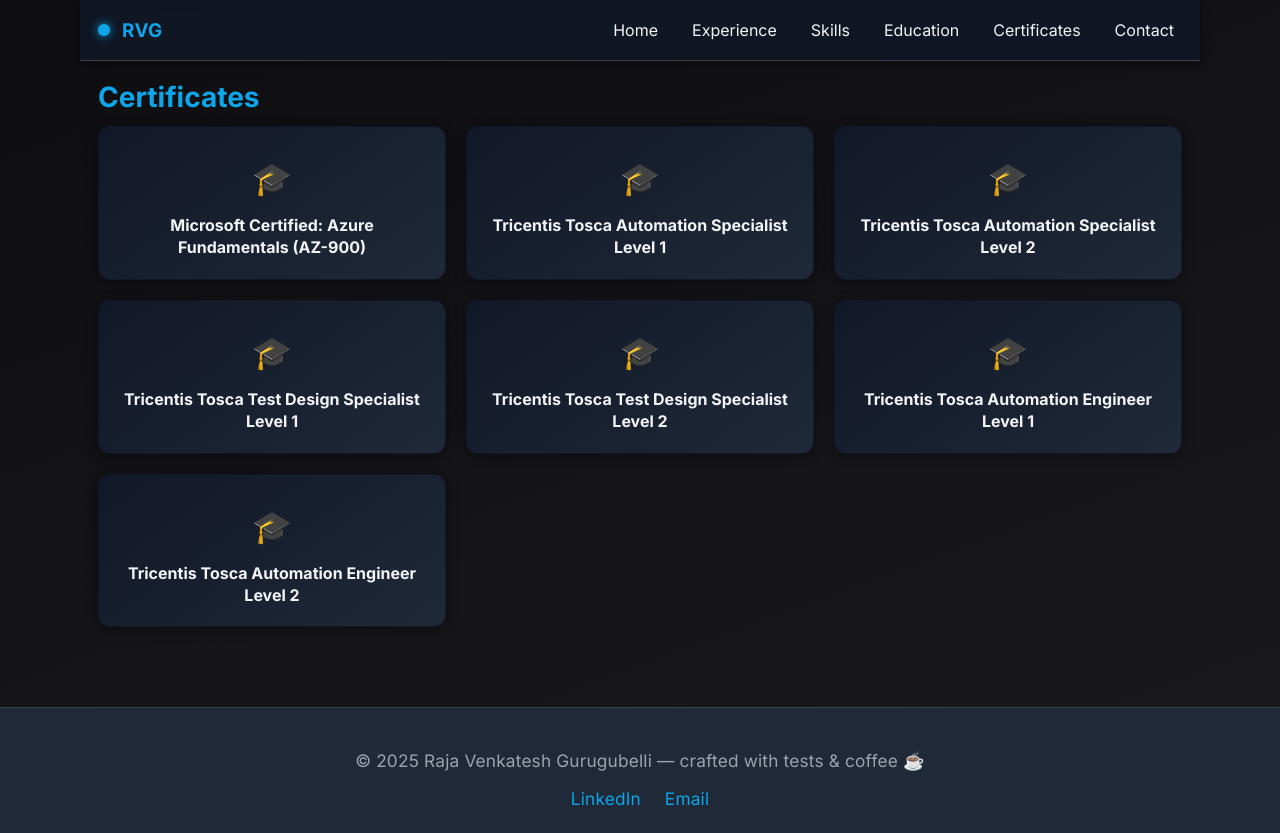
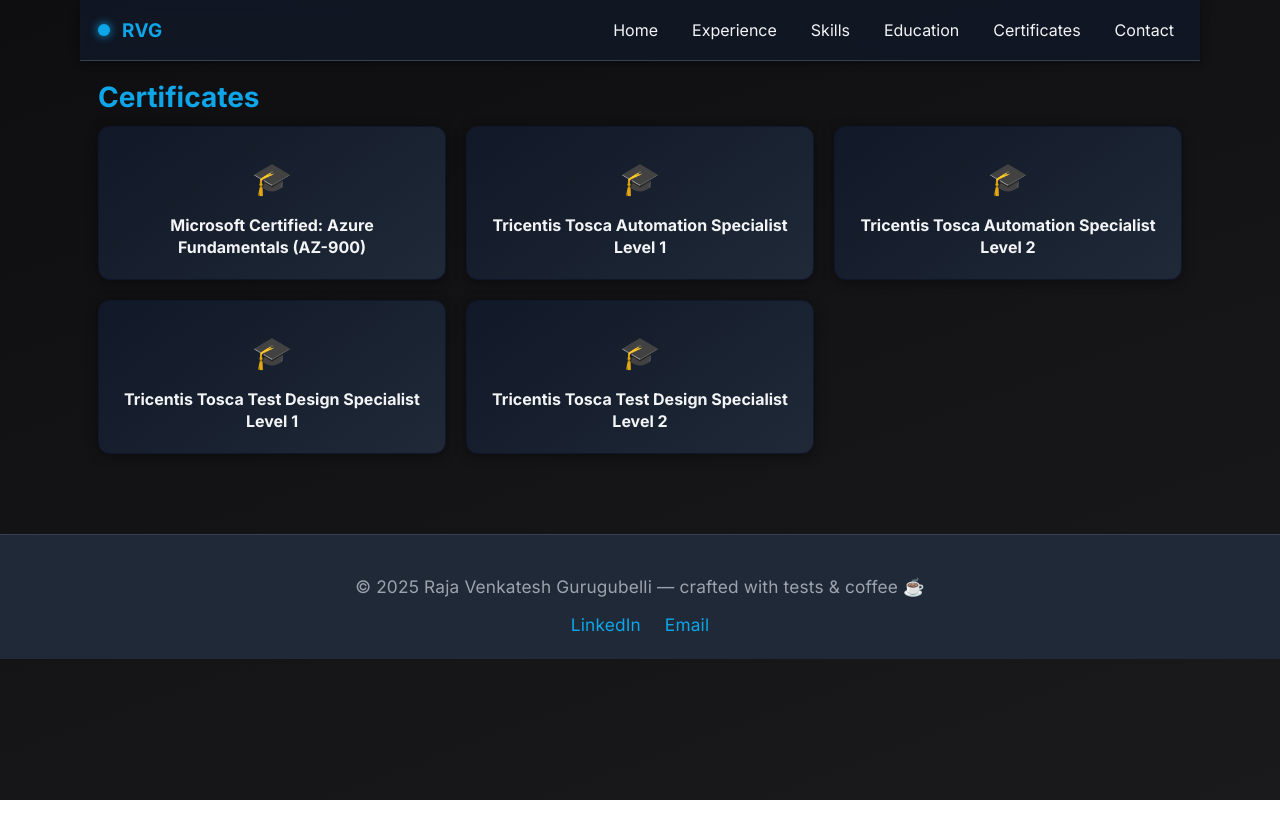
Before and after one commit to Rajavenkateshgurugubelli/portfolio, an Angular app: page /certificates in a window 1280 px wide. After the commit the page ends 800 px from the top, so only its background shows below. Built offline with nearby package versions, Linux system fonts and the light colour scheme.

Commit message:
Link certificates to external pages

```diff
--- a/src/app/certs/certs.component.html
+++ b/src/app/certs/certs.component.html
@@ -1,48 +1,35 @@
 <h2 class="certs-title">Certificates</h2>
 <section class="certificates">
-
   <ul class="cert-grid">
     <li>
-        <a class="card rise cert-card" href="https://learn.microsoft.com/certifications/azure-fundamentals/" target="_blank" rel="noopener">
+      <a class="card rise cert-card" href="https://www.credly.com/badges/0f833f78-46d2-4d81-806d-e012996249b0/public_url" target="_blank" rel="noopener">
         <span class="cert-icon" aria-hidden="true">🎓</span>
         <span class="cert-title">Microsoft Certified: Azure Fundamentals (AZ-900)</span>
       </a>
     </li>
     <li>
-        <a class="card rise cert-card" href="https://university.tricentis.com/" target="_blank" rel="noopener">
+      <a class="card rise cert-card" href="https://academy.tricentis.com/share/gamification/badges/external/16bed5c6-4e2f-45ae-b266-fa6f8ced8bb3?lang=en" target="_blank" rel="noopener">
         <span class="cert-icon" aria-hidden="true">🎓</span>
         <span class="cert-title">Tricentis Tosca Automation Specialist Level 1</span>
       </a>
     </li>
     <li>
-        <a class="card rise cert-card" href="https://university.tricentis.com/" target="_blank" rel="noopener">
+      <a class="card rise cert-card" href="https://academy.tricentis.com/share/gamification/badges/external/a9292b6b-2bbe-46ac-abb9-7afc17f53088?lang=en" target="_blank" rel="noopener">
         <span class="cert-icon" aria-hidden="true">🎓</span>
         <span class="cert-title">Tricentis Tosca Automation Specialist Level 2</span>
       </a>
     </li>
     <li>
-        <a class="card rise cert-card" href="https://university.tricentis.com/" target="_blank" rel="noopener">
+      <a class="card rise cert-card" href="https://academy.tricentis.com/share/v1/gamification/assigned_badge/a963c98f-e0bc-4a2c-a67e-eae34cf5beeb/shared?lang=en&t=1754532292502" target="_blank" rel="noopener">
         <span class="cert-icon" aria-hidden="true">🎓</span>
         <span class="cert-title">Tricentis Tosca Test Design Specialist Level 1</span>
       </a>
     </li>
     <li>
-        <a class="card rise cert-card" href="https://university.tricentis.com/" target="_blank" rel="noopener">
+      <a class="card rise cert-card" href="https://academy.tricentis.com/share/v1/gamification/assigned_badge/bfc7c2be-44ca-40bf-9e79-56c8a1e1f2fd/shared?lang=en&t=1754601107623" target="_blank" rel="noopener">
         <span class="cert-icon" aria-hidden="true">🎓</span>
         <span class="cert-title">Tricentis Tosca Test Design Specialist Level 2</span>
       </a>
     </li>
-      <li>
-        <a class="card rise cert-card" href="https://university.tricentis.com/" target="_blank" rel="noopener">
-          <span class="cert-icon" aria-hidden="true">🎓</span>
-          <span class="cert-title">Tricentis Tosca Automation Engineer Level 1</span>
-        </a>
-      </li>
-      <li>
-        <a class="card rise cert-card" href="https://university.tricentis.com/" target="_blank" rel="noopener">
-          <span class="cert-icon" aria-hidden="true">🎓</span>
-          <span class="cert-title">Tricentis Tosca Automation Engineer Level 2</span>
-        </a>
-      </li>
   </ul>
 </section>
```
Lines whose indentation alone changed are shown as unchanged.
